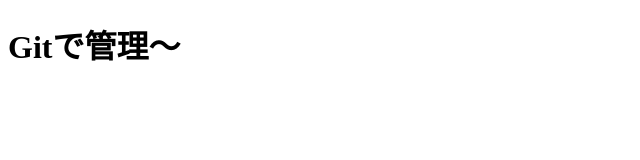
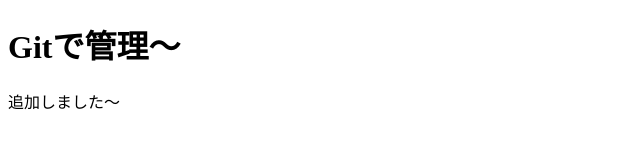
Before and after one commit to SaoriIchihara/gitsample, a plain HTML site: page index.html in a window 1280 px wide. Shown: the whole page, without its empty margins (0-640 px from the left). Drawn offline with Linux system fonts and the light colour scheme.

Commit message:
２回目のGit

```diff
--- a/index.html
+++ b/index.html
@@ -10,7 +10,7 @@
 
 <body>
     <h1>Gitで管理〜</h1>
-    <p></p>
+    <p>追加しました〜</p>
 
 </body>
 
```
